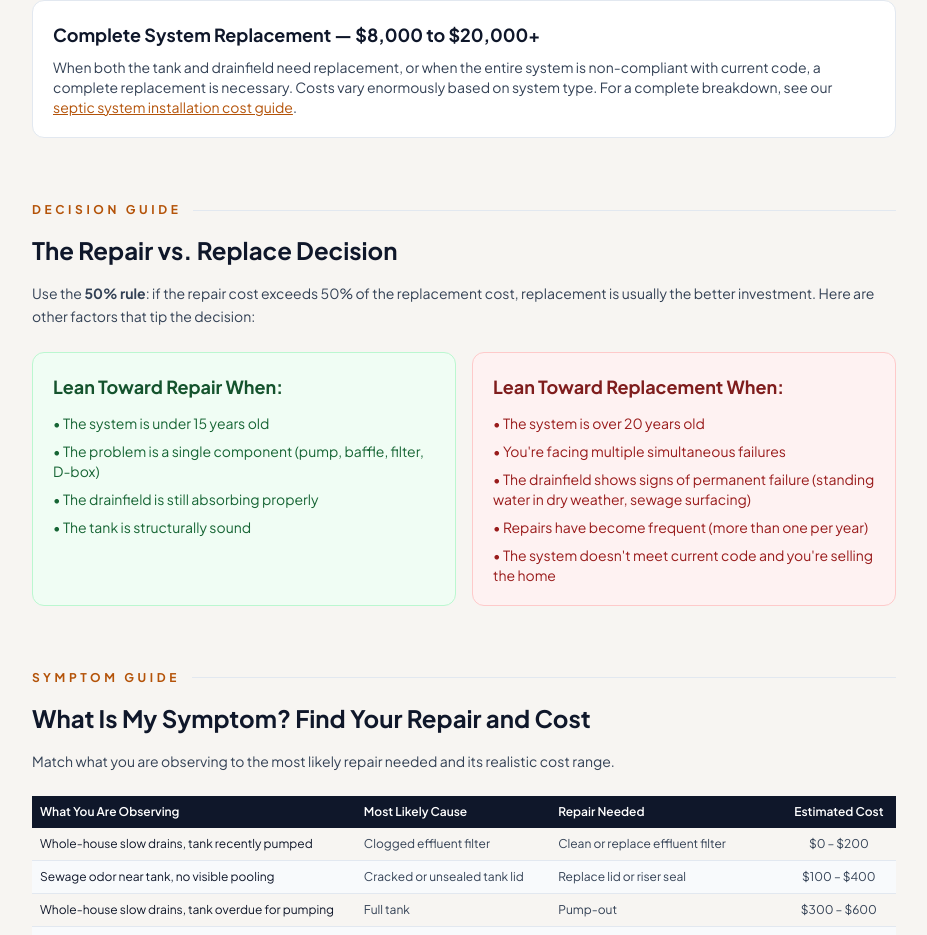
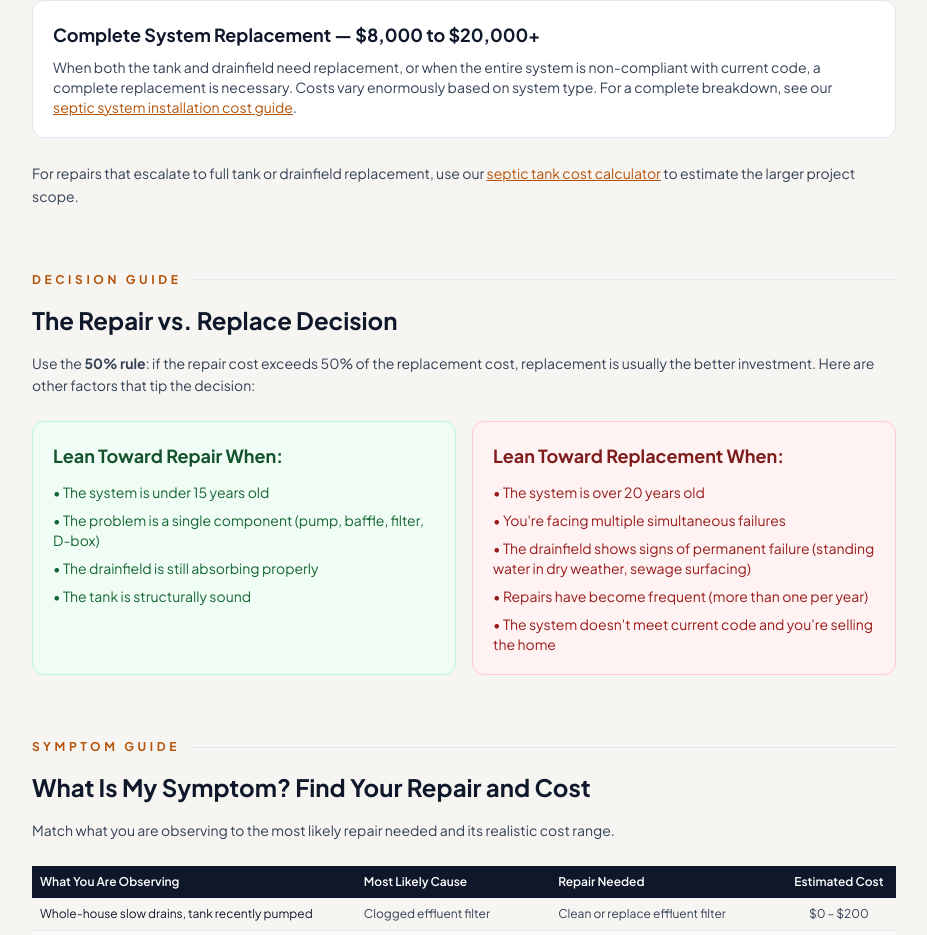
Before and after one commit to thebasementguide2026/theseptic.guide-, a Next.js app: page /cost-guides/septic-system-repair-cost in a window 1280 px wide. Shown: the part 4907-5842 px from the top of the page, without its empty margins (176-1103 px from the left). Built offline with nearby package versions, Linux system fonts and the light colour scheme.

Commit message:
feat(internal-links): link to septic tank cost calculator

```diff
--- a/app/cost-guides/septic-system-repair-cost/page.tsx
+++ b/app/cost-guides/septic-system-repair-cost/page.tsx
@@ -488,6 +488,7 @@ export default function SepticRepairCostArticle() {
               <p className='text-slate-700 text-sm'>When both the tank and drainfield need replacement, or when the entire system is non-compliant with current code, a complete replacement is necessary. Costs vary enormously based on system type. For a complete breakdown, see our <Link href='/cost-guides/septic-system-installation-cost' className='text-amber-700 underline hover:text-amber-800'>septic system installation cost guide</Link>.</p>
             </div>
           </div>
+          <p className='text-slate-700 leading-relaxed mt-6 text-sm'>For repairs that escalate to full tank or drainfield replacement, use our <Link href='/cost-guides/septic-tank-cost-calculator' className='text-amber-700 underline hover:text-amber-800'>septic tank cost calculator</Link> to estimate the larger project scope.</p>
         </div>
 
         {/* Repair vs Replace */}
```
